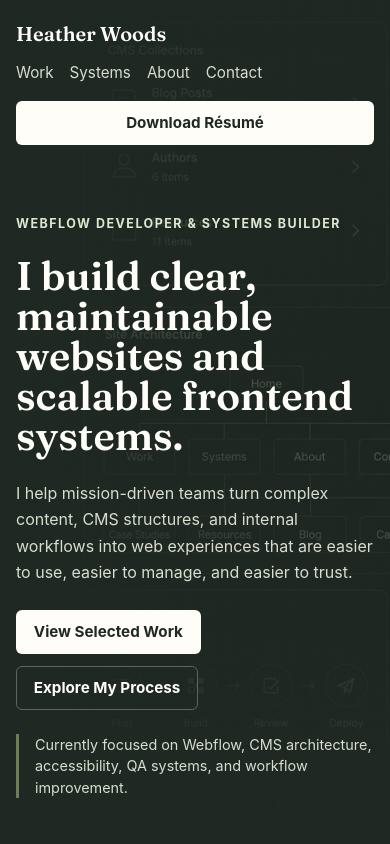
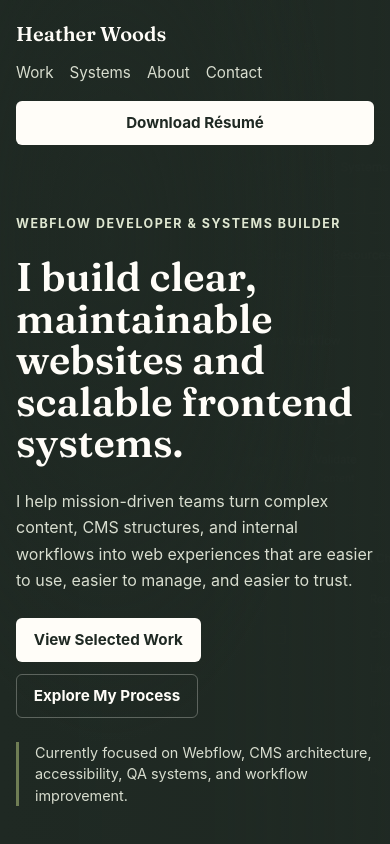
Before and after one commit to heatherwoods93/portfolio, a React (Vite) app: page / in a window 390 px wide. Shown: the top 844 px of the page. Built offline with nearby package versions, Linux system fonts and the light colour scheme.

Commit message:
Polish hero background treatment

```diff
--- a/src/styles/components.css
+++ b/src/styles/components.css
@@ -45,23 +45,38 @@
   min-height: 100vh;
   overflow: hidden;
   padding-block: 0;
-  background:
-    linear-gradient(90deg, rgb(31 41 35 / 0.96) 0%, rgb(31 41 35 / 61%) 42%, rgb(31 41 35 / 26%) 100%), linear-gradient(180deg, rgb(31 41 35 / 0.88) 0%, rgb(31 41 35 / 0.64) 48%, var(--color-dark) 100%), url(/assets/system-overview-hero.png) center / cover no-repeat, var(--color-dark)
+  background: var(--color-dark);
 }
 
-/*.hero::after {
+.hero::before,
+.hero::after {
   content: "";
   position: absolute;
   inset: 0;
+  pointer-events: none;
+}
+
+.hero::before {
+  z-index: 0;
+  background: url("/assets/hero-systems_v2.png") center right / cover no-repeat;
+  filter: saturate(0.68) contrast(0.88) blur(0.42px);
+  opacity: 0.5;
+}
+
+.hero::after {
+  z-index: 1;
   background:
-    radial-gradient(circle at 76% 36%, rgb(223 231 209 / 0.16), transparent 34%),
-    linear-gradient(180deg, transparent 0%, rgb(31 41 35 / 0.22) 68%, var(--color-dark) 100%);
-  pointer-events: none;
-}*/
+    radial-gradient(ellipse at 23% 38%, rgb(31 41 35) 0%, rgb(31 41 35 / 0.48) 34%, transparent 58%),
+    radial-gradient(ellipse at 76% 36%, rgb(31 41 35 / 0.34) 0%, #00000000 42%),
+    radial-gradient(circle at 86% 28%, rgb(222 231 204 / 10%), #00000000 28%),
+    linear-gradient(30deg, #171f1b 0%, rgb(31 41 35 / 70%) 30%, rgb(31 41 35 / 60%) 60%, rgb(31 41 35 / 42%) 100%),
+    linear-gradient(180deg, rgb(31 41 35 / 0.86) 0%, rgb(31 41 35 / 37%) 46%, var(--color-dark) 100%)
+  }
+
 
 .hero__header {
   position: relative;
-  z-index: 1;
+  z-index: 2;
   display: grid;
   grid-template-columns: minmax(0, 1fr) auto auto;
   gap: var(--space-lg);
@@ -99,7 +114,7 @@
 
 .hero__layout {
   position: relative;
-  z-index: 1;
+  z-index: 2;
   width: min(100% - 2rem, var(--container-main));
   margin-inline: auto;
   padding-block: clamp(4rem, 9vw, 7rem);
@@ -113,6 +128,7 @@
 
 .hero__content .text-display {
   font-size: clamp(2.5rem, 5vw, 5rem);
+  line-height: 1.04;
 }
 
 .hero__summary {
@@ -511,6 +527,19 @@
     padding-block: var(--space-2xl);
   }
 
+  .hero::before {
+    background-position: 62% center;
+    filter: saturate(0.58) contrast(0.84) blur(0.58px);
+    opacity: 0.28;
+  }
+
+  .hero::after {
+    background:
+      radial-gradient(ellipse at 28% 28%, rgb(31 41 35 / 0.68) 0%, transparent 58%),
+      linear-gradient(90deg, var(--color-dark) 0%, rgb(31 41 35 / 0.96) 58%, rgb(31 41 35 / 0.78) 100%),
+      linear-gradient(180deg, rgb(31 41 35 / 0.9) 0%, rgb(31 41 35 / 0.72) 46%, var(--color-dark) 100%);
+  }
+
   .token-card {
     grid-template-columns: 3.25rem minmax(0, 1fr);
   }
```
Also changed, not shown: public/assets/hero-systems_v2.png (added).
